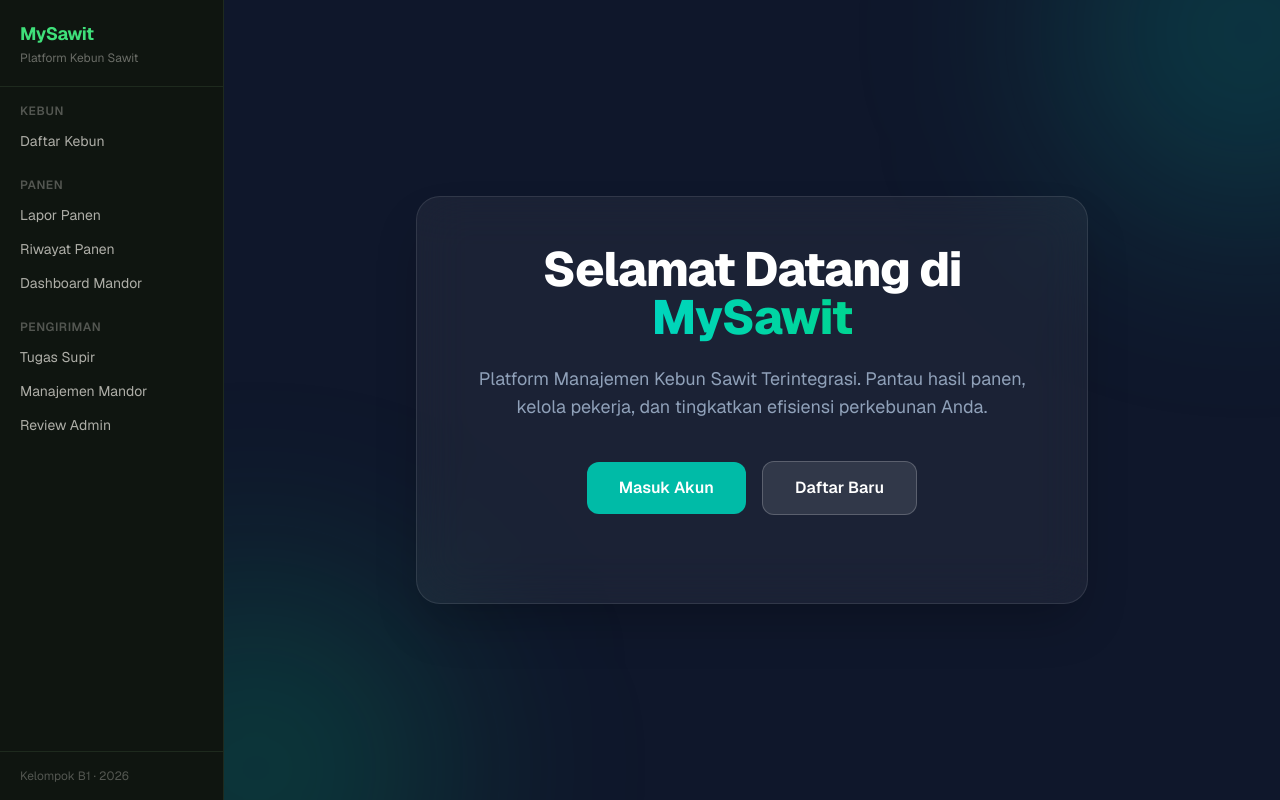
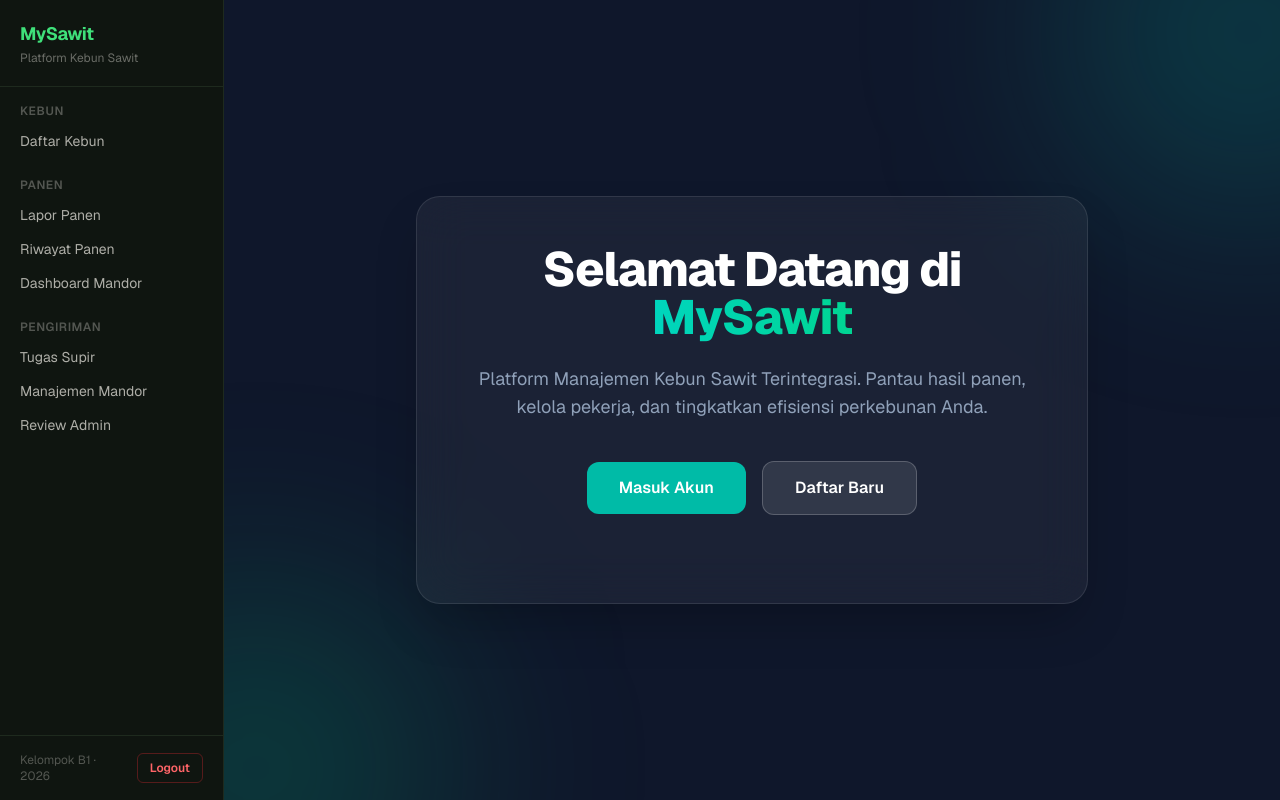
Before and after one commit to advprog-2026-B1-project/MySawit, a Next.js app in the folder frontend/: page / in a window 1280 px wide. Built offline with nearby package versions, Linux system fonts and the light colour scheme.

Commit message:
fix: fix frontend

```diff
--- a/frontend/app/layout.tsx
+++ b/frontend/app/layout.tsx
@@ -1,7 +1,7 @@
 import type { Metadata } from "next";
 import { Geist, Geist_Mono } from "next/font/google";
-import Link from "next/link";
 import "./globals.css";
+import AppShell from "@/components/AppShell";
 
 const geistSans = Geist({
     variable: "--font-geist-sans",
@@ -18,85 +18,13 @@ export const metadata: Metadata = {
     description: "Aplikasi manajemen panen sawit terintegrasi",
 };
 
-const navLinks = [
-    {
-        group: "Kebun",
-        items: [
-            { label: "Daftar Kebun", href: "/kebun" },
-        ],
-    },
-    {
-        group: "Panen",
-        items: [
-            { label: "Lapor Panen", href: "/harvest/buruh/lapor" },
-            { label: "Riwayat Panen", href: "/harvest/buruh/riwayat" },
-            { label: "Dashboard Mandor", href: "/harvest/mandor" },
-        ],
-    },
-    {
-        group: "Pengiriman",
-        items: [
-            { label: "Tugas Supir", href: "/delivery/supir" },
-            { label: "Manajemen Mandor", href: "/delivery/mandor" },
-            { label: "Review Admin", href: "/delivery/admin" },
-        ],
-    },
-];
-
 export default function RootLayout({
     children,
 }: Readonly<{ children: React.ReactNode }>) {
     return (
         <html lang="id">
         <body className={`${geistSans.variable} ${geistMono.variable} antialiased`}>
-        <div className="flex h-screen bg-ink text-bone overflow-hidden">
-
-            {/* Sidebar */}
-            <aside className="w-56 shrink-0 flex flex-col bg-ink-soft border-r border-line overflow-y-auto">
-
-                {/* Logo */}
-                <div className="px-5 py-5 border-b border-line">
-                    <Link href="/" className="block">
-                        <p className="text-verdant font-bold text-lg tracking-tight">MySawit</p>
-                        <p className="text-bone/40 text-xs mt-0.5">Platform Kebun Sawit</p>
-                    </Link>
-                </div>
-
-                {/* Nav */}
-                <nav className="flex-1 px-3 py-4 space-y-5">
-                    {navLinks.map((group) => (
-                        <div key={group.group}>
-                            <p className="px-2 mb-1.5 text-xs font-semibold text-bone/30 uppercase tracking-wider">
-                                {group.group}
-                            </p>
-                            <ul className="space-y-0.5">
-                                {group.items.map((item) => (
-                                    <li key={item.href}>
-                                        <Link
-                                            href={item.href}
-                                            className="flex items-center gap-2 px-2 py-1.5 rounded-md text-sm text-bone/70 hover:text-bone hover:bg-verdant-dim transition"
-                                        >
-                                            {item.label}
-                                        </Link>
-                                    </li>
-                                ))}
-                            </ul>
-                        </div>
-                    ))}
-                </nav>
-
-                {/* Footer */}
-                <div className="px-5 py-4 border-t border-line">
-                    <p className="text-xs text-bone/30">Kelompok B1 · 2026</p>
-                </div>
-            </aside>
-
-            {/* Main content */}
-            <main className="flex-1 overflow-auto">
-                {children}
-            </main>
-
-        </div>
+        <AppShell>{children}</AppShell>
         </body>
         </html>
     );
--- /dev/null
+++ b/frontend/components/AppShell.tsx
@@ -0,0 +1,83 @@
+"use client";
+
+import type { ReactNode } from "react";
+import { usePathname } from "next/navigation";
+import Link from "next/link";
+import LogoutButton from "@/components/LogoutButton";
+
+const navLinks = [
+  {
+    group: "Kebun",
+    items: [{ label: "Daftar Kebun", href: "/kebun" }],
+  },
+  {
+    group: "Panen",
+    items: [
+      { label: "Lapor Panen", href: "/harvest/buruh/lapor" },
+      { label: "Riwayat Panen", href: "/harvest/buruh/riwayat" },
+      { label: "Dashboard Mandor", href: "/harvest/mandor" },
+    ],
+  },
+  {
+    group: "Pengiriman",
+    items: [
+      { label: "Tugas Supir", href: "/delivery/supir" },
+      { label: "Manajemen Mandor", href: "/delivery/mandor" },
+      { label: "Review Admin", href: "/delivery/admin" },
+    ],
+  },
+];
+
+function isAuthRoute(pathname: string) {
+  return pathname === "/login" || pathname === "/register" || pathname.startsWith("/auth/");
+}
+
+export default function AppShell({ children }: { children: ReactNode }) {
+  const pathname = usePathname();
+
+  if (isAuthRoute(pathname)) {
+    return <>{children}</>;
+  }
+
+  return (
+    <div className="flex h-screen bg-ink text-bone overflow-hidden">
+      <aside className="w-56 shrink-0 flex flex-col bg-ink-soft border-r border-line overflow-y-auto">
+        <div className="px-5 py-5 border-b border-line">
+          <Link href="/" className="block">
+            <p className="text-verdant font-bold text-lg tracking-tight">MySawit</p>
+            <p className="text-bone/40 text-xs mt-0.5">Platform Kebun Sawit</p>
+          </Link>
+        </div>
+
+        <nav className="flex-1 px-3 py-4 space-y-5">
+          {navLinks.map((group) => (
+            <div key={group.group}>
+              <p className="px-2 mb-1.5 text-xs font-semibold text-bone/30 uppercase tracking-wider">
+                {group.group}
+              </p>
+              <ul className="space-y-0.5">
+                {group.items.map((item) => (
+                  <li key={item.href}>
+                    <Link
+                      href={item.href}
+                      className="flex items-center gap-2 px-2 py-1.5 rounded-md text-sm text-bone/70 hover:text-bone hover:bg-verdant-dim transition"
+                    >
+                      {item.label}
+                    </Link>
+                  </li>
+                ))}
+              </ul>
+            </div>
+          ))}
+        </nav>
+
+        <div className="px-5 py-4 border-t border-line flex items-center justify-between gap-3">
+          <p className="text-xs text-bone/30">Kelompok B1 · 2026</p>
+          <LogoutButton />
+        </div>
+      </aside>
+
+      <main className="flex-1 overflow-auto">{children}</main>
+    </div>
+  );
+}
--- a/frontend/components/LogoutButton.tsx
+++ b/frontend/components/LogoutButton.tsx
@@ -12,7 +12,7 @@ export default function LogoutButton() {
     try {
       const res = await fetch(`/api/logout`, { method: "POST", credentials: "include" });
       if (res.ok) {
-        router.push("/auth/login");
+        router.push("/login");
         router.refresh();
       }
     } catch (e) {
@@ -26,7 +26,7 @@ export default function LogoutButton() {
     <button
       onClick={handleLogout}
       disabled={isLoading}
-      className="text-xs text-red-400 hover:text-red-300 transition-colors disabled:opacity-50"
+      className="rounded-md border border-red-500/30 px-3 py-1.5 text-xs font-semibold text-red-400 transition-colors hover:bg-red-500/10 hover:text-red-300 disabled:opacity-50"
     >
       {isLoading ? "Keluar..." : "Logout"}
     </button>
```
